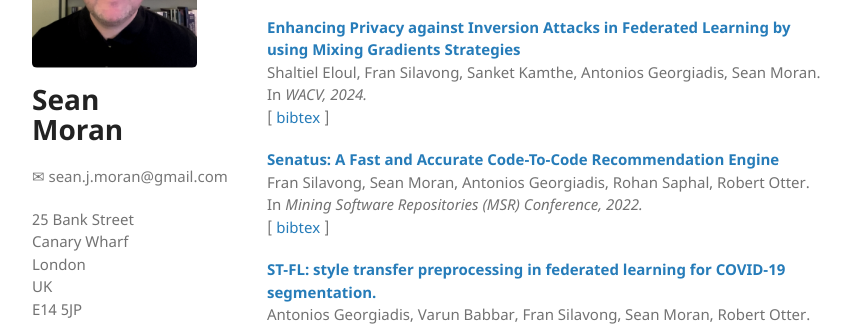
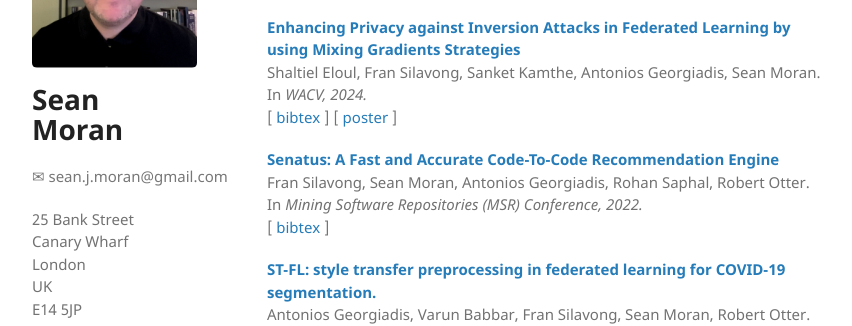
Before and after one commit to sjmoran/sjmoran.github.io, a Jekyll site: the page built from index.html, in a window 1280 px wide and 900 px high, scrolled down 2705 px. Shown: the part 153-479 px from the top of the window, without its empty margins (26-878 px from the left). Built offline with Jekyll 4.4.1, drawn with Linux system fonts in a browser that asks for light colours.

Commit message:
Update index.html

```diff
--- a/index.html
+++ b/index.html
@@ -111,7 +111,7 @@
 <p><strong><a target="_blank" href="https://arxiv.org/pdf/2204.12495.pdf">Enhancing Privacy against Inversion Attacks in Federated Learning by using
 Mixing Gradients Strategies</a></strong><br />
 Shaltiel Eloul, Fran Silavong, Sanket Kamthe, Antonios Georgiadis, Sean Moran. In <em>WACV, 2024.</em><br />
-[ <a target="_blank" href="">bibtex</a> ] </p>
+[ <a target="_blank" href="">bibtex</a> ] [ <a href="./pdfs/wacv24-2173.pdf">poster</a> ]</p>
 
 <p><strong><a target="_blank" href="https://arxiv.org/abs/2111.04473">Senatus: A Fast and Accurate Code-To-Code Recommendation Engine</a></strong><br />
 Fran Silavong, Sean Moran, Antonios Georgiadis, Rohan Saphal, Robert Otter. In <em>Mining Software Repositories (MSR) Conference, 2022.</em><br />
```
